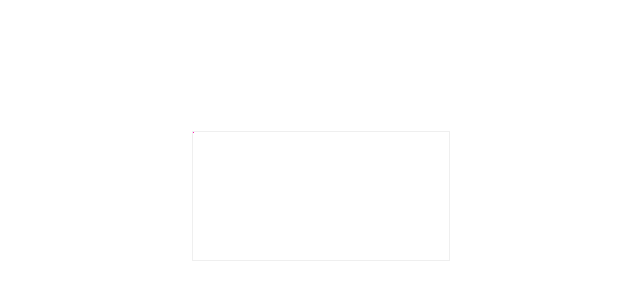
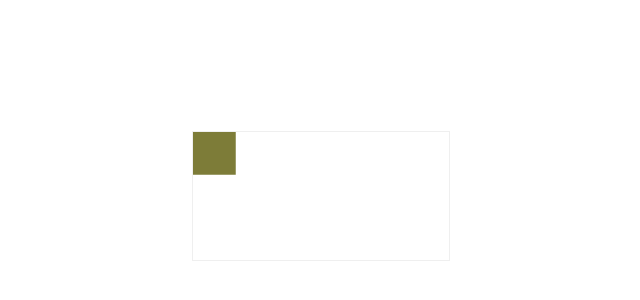
Before and after one commit to bac-dam-1991/random-colour-image-generator, a React (Create React App) app: page / in a window 1280 px wide. Shown: the part 94-394 px from the top of the page, without its empty margins (359-999 px from the left). Built offline with nearby package versions, Linux system fonts and the light colour scheme.

Commit message:
Refactored draw codes as separate draw function.

```diff
--- a/src/components/DrawingCanvas.tsx
+++ b/src/components/DrawingCanvas.tsx
@@ -2,6 +2,9 @@ import * as React from "react";
 
 // Css
 import styles from "../assets/css/App.module.css";
+
+// Utility
+import { generateRgbString } from "../utility/utility";
 
 export interface DrawingCanvasProps {}
 
@@ -9,18 +12,26 @@ const DrawingCanvas: React.FC<DrawingCanvasProps> = () => {
 	// States
 	const [height, setHeight] = React.useState<number>(128);
 	const [width, setWidth] = React.useState<number>(256);
-	const [pixelDim, setPixelDim] = React.useState<number>(1);
+	const [pixelDim, setPixelDim] = React.useState<number>(50);
 
 	// Hooks
 	const canvasRef = React.useRef<HTMLCanvasElement | null>(null);
+
+	const draw = React.useCallback((context: CanvasRenderingContext2D) => {
+		context.fillStyle = generateRgbString({
+			red: 125,
+			green: 124,
+			blue: 56,
+		});
+		context.fillRect(0, 0, pixelDim, pixelDim);
+	}, []);
 
 	// Effects
 	React.useEffect(() => {
 		const canvas = canvasRef.current;
 		if (canvas) {
 			const context = canvas.getContext("2d") as CanvasRenderingContext2D;
-			context.fillStyle = "#FF00AA";
-			context.fillRect(0, 0, pixelDim, pixelDim);
+			draw(context);
 		}
 	}, []);
 
--- /dev/null
+++ b/src/domain/interfaces/IRGB.ts
@@ -0,0 +1,5 @@
+export default interface IRGB {
+	red: number;
+	green: number;
+	blue: number;
+}
--- /dev/null
+++ b/src/utility/utility.ts
@@ -0,0 +1,5 @@
+import IRGB from "../domain/interfaces/IRGB";
+
+export const generateRgbString = (value: IRGB): string => {
+	return `rgb(${value.red}, ${value.green}, ${value.blue})`;
+};
```
